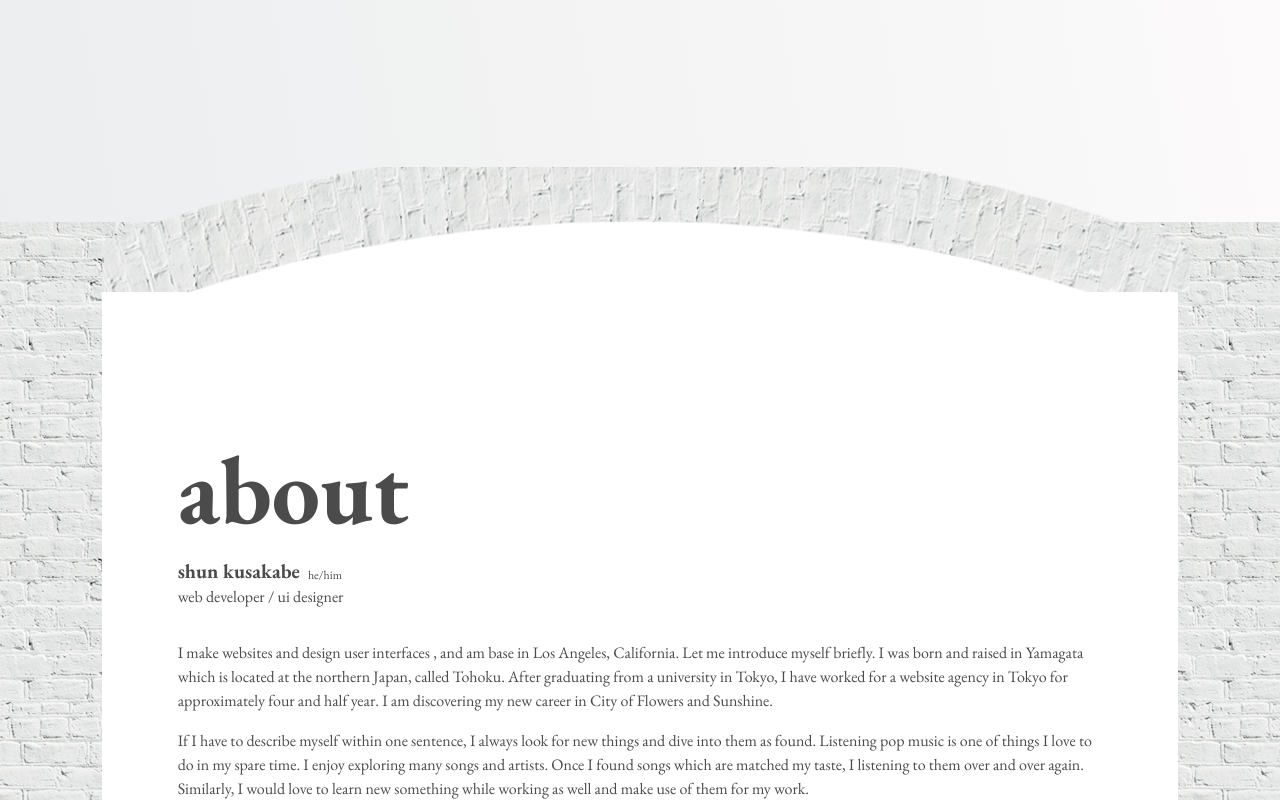
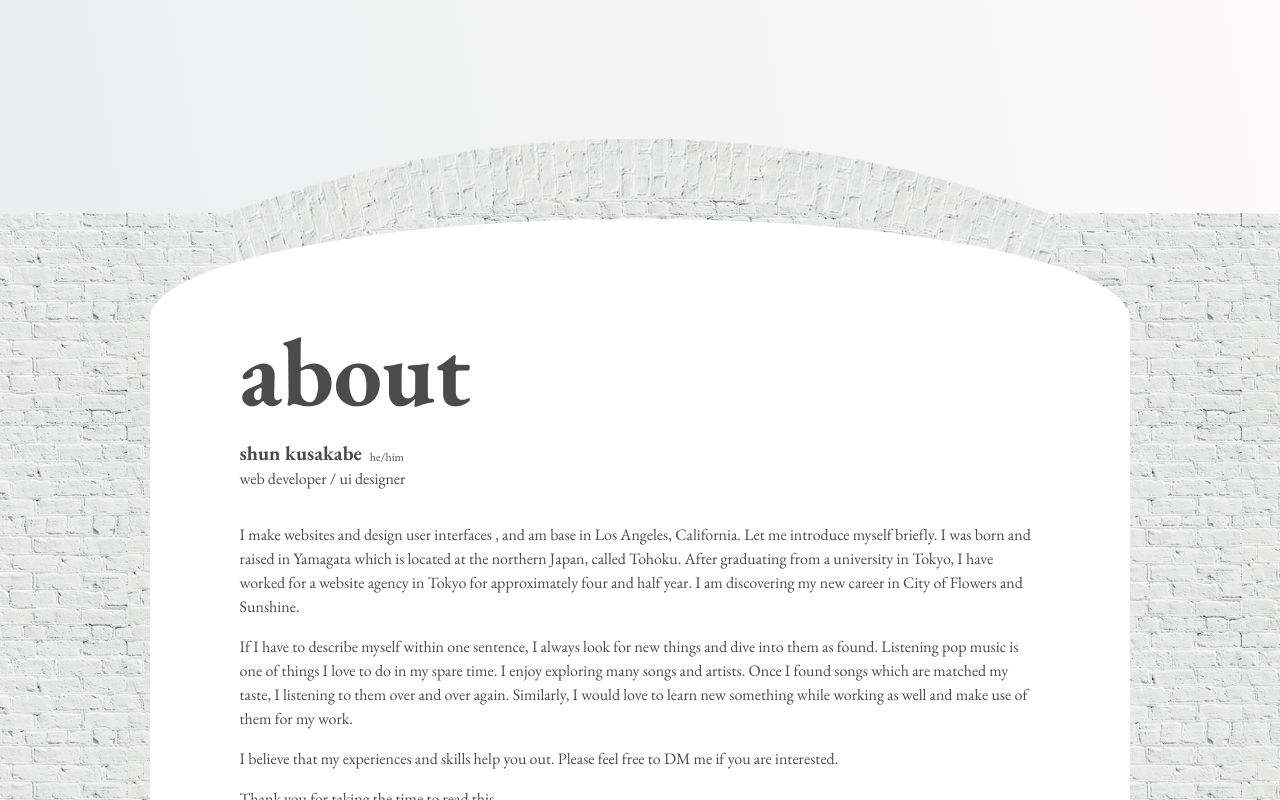
Before and after one commit to shunssv/kusakabe-site, a Next.js app: page / in a window 1280 px wide. Shown: the part 2820-3620 px from the top of the page. Built offline with nearby package versions, Linux system fonts and the light colour scheme; a web font is replaced by a local one.

Commit message:
:construction: style about area - SHU-87

```diff
--- a/src/styles/Home.module.scss
+++ b/src/styles/Home.module.scss
@@ -122,10 +122,14 @@
     }
   }
   .aboutContainer {
+    background: url('/home-bg-about.png') 0% 100% ;
     &::before {
-      background: url(/home-bg-arch-pc.png) left / 100% no-repeat;
+      background: none
     }
     .aboutInner {
+      margin: 0 auto;
+      max-width: 980px;
+      width: 80%;
       .title {
         font-size: 6rem;
       }
@@ -135,9 +139,6 @@
 
 /* ========== Tablet layout only ========== */
 @media (min-width: 521px) and (max-width: 1180px) {
-  .aboutContainer {
-    padding: 7% 10% 15%;
-  }
   .mvContainer {
     .mvInner {
       padding: 20% 2% 5%;
@@ -145,6 +146,9 @@
         margin-bottom: 20%;
       }
     }
+  }
+  .aboutContainer {
+    padding: 7% 10% 15%;
   }
 }
 
@@ -206,4 +210,29 @@
       margin-top: 6%;
     }
   }
+  .aboutContainer {
+    background: url(/home-bg-about.png) center / cover no-repeat;
+    padding: 6% 0 0;
+    margin-top: -100px;
+    min-height: 130vh;
+    .aboutInner {
+      border-radius: 0;
+      margin: 120px auto 0;
+      padding: 0% 7% 10%;
+      position: relative;
+      z-index: 1;
+      &::before {
+        content: '';
+        display: block;
+        width: 100%;
+        height: 200px;
+        background-color: #fff;
+        position: absolute;
+        top: -100px;
+        left: 0;
+        border-radius: 50%;
+        z-index: -1;
+      }
+    }
+  }
 }
```
Also changed, not shown: public/home-bg-about.png (added).
